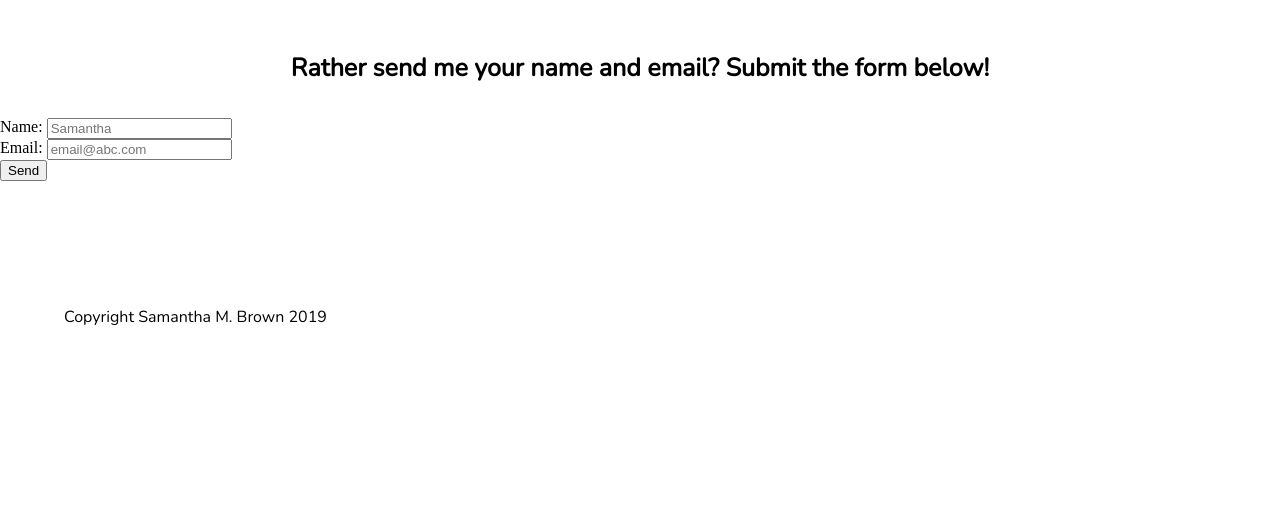
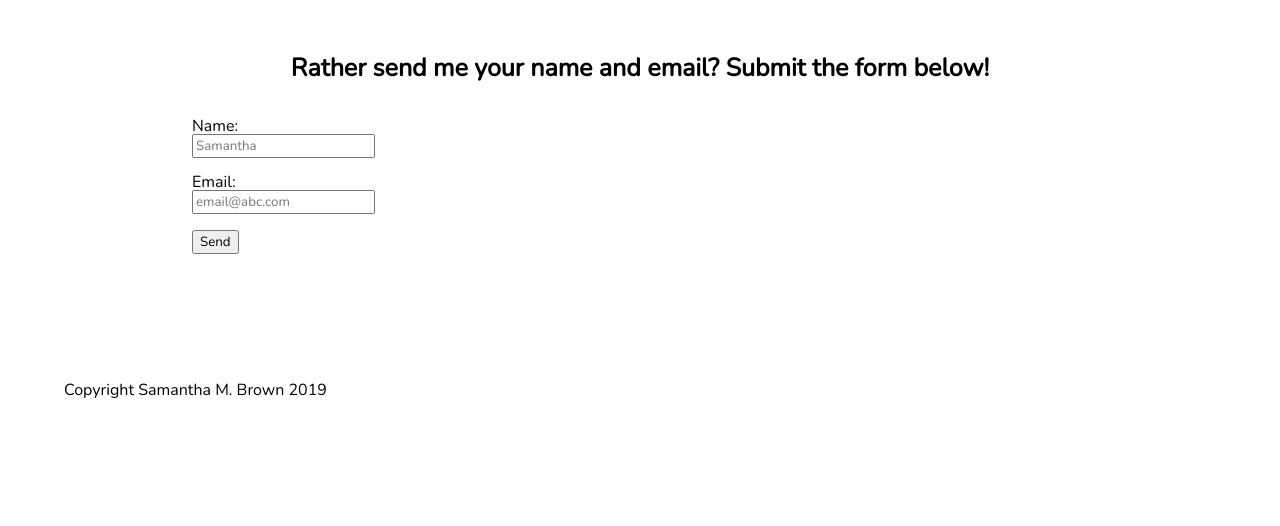
Before and after one commit to sammbrow/sammbrow.github.io, a plain HTML site: page contact.html in a window 1280 px wide. Shown: the part 3799-4325 px from the top of the page. Before the commit the page ends 4252 px from the top, so only its background shows below. Drawn offline with nearby package versions, Linux system fonts and the light colour scheme.

Commit message:
Add files via upload

```diff
--- a/css/style.css
+++ b/css/style.css
@@ -484,6 +484,22 @@ margin-top: 20px;
   font-weight: bold;
 }
 
+input{
+  display: block;
+  font-family: avenir, 'Nunito', sans-serif;
+  margin-left: 15%
+}
+
+label{
+  display: block;
+  font-family: avenir, 'Nunito', sans-serif;
+  margin-left: 15%
+}
+
+input:focus{
+  background: yellow;
+}
+
 
 
 /* Javascript specific css */
```
